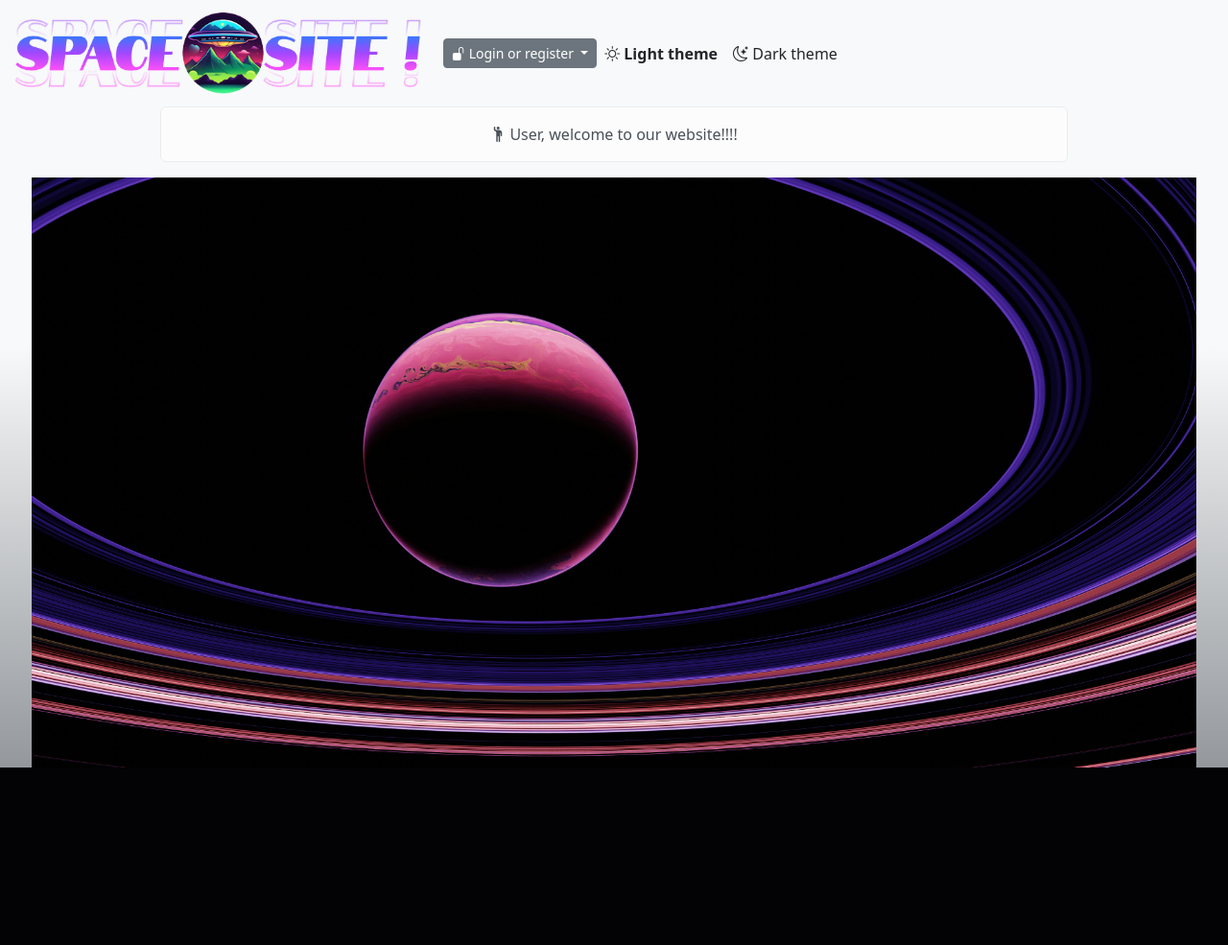
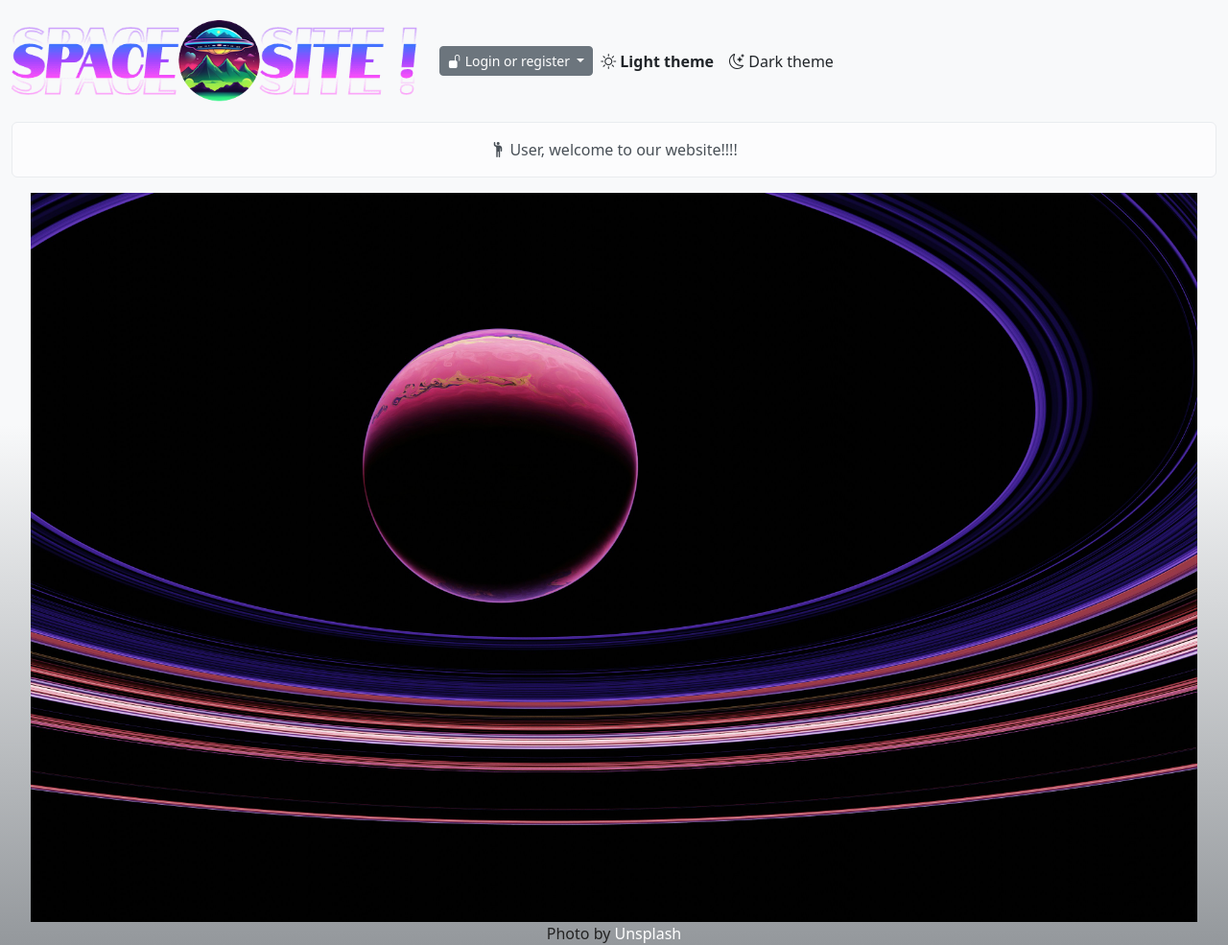
Before and after one commit to Ruslan-Bagautdinov/SpaceSite_FastApi, a FastAPI app: page / in a window 1280 px wide. Shown: the whole page at 96% size. Before the commit the page ends 800 px from the top, so only its background shows below. Run offline with FastAPI, Linux system fonts and the light colour scheme; data that the repository does not hold is empty.

```diff
--- a/static/css/mystyle.css
+++ b/static/css/mystyle.css
@@ -1,13 +1,3 @@
-html, body {
-    height: 100%;
-    width: 100%;
-    margin: 0; /* Optional: Remove default margin */
-    overflow: auto;
-}
-
-/*#wrapper {*/
-/*    min-height: 100%;*/
-/*}*/
 
 body.light-theme {
   /*background-color: #b9babb;*/
@@ -54,26 +44,14 @@ body.light-theme .custom-navbar .navbar-toggler-icon {
   font-weight: bold;
 }
 
-/*.page_main_box {*/
-/*    height: 100%;*/
-/*    width: 100%;*/
-/*    margin-bottom: 0;*/
-/*    margin-top: 0;*/
-/*    padding-bottom: 5px;*/
-/*    padding-top: 5px;*/
-/*}*/
-
-/*.small-image {*/
-/*    width: auto;*/
-/*    height: 200px;*/
-/*}*/
-
-.image-fluid {
-    width: 100%;
-    height: auto;
+.image-container {
+    position: relative;
+    width: 95vw; /* 95% of the viewport width */
+    left: 50%;
+    transform: translateX(-50%);
 }
 
-#unsplash-main {
-    max-width: 95%;
-    height: auto;
+.image-container img {
+    width: 100%; /* Ensures the image takes up the full width of its container */
+    height: auto; /* Maintains the aspect ratio */
 }
--- a/templates/base.html
+++ b/templates/base.html
@@ -20,57 +20,42 @@
     />
     {% endblock %}
   </head>
+
   <body>
+    <!-- Navbar -->
     {% include 'include/navbar.html' %}
 
-    <!-- Top Message  -->
-    <div class="container text-center p-0">
-
-        <div class="row">
-          <div class="col-0 col-sm-1"></div>
-          <div class="col-12 col-sm-10">
+    <!-- Main Content -->
+    <div class="container-fluid">
+        <div class="row text-center">
+            <div class="col">
+                <!-- Top message -->
                 {% block top_message %}
                 {% endblock %}
             </div>
-          <div class="col-0 col-sm-1"></div>
         </div>
-
-      </div>
-
-
-      <!-- Page Content  -->
-      <div class="container text-center p-0">
-
         <div class="row">
-          <div class="col-0 col-sm-1"></div>
-          <div class="col-12 col-sm-10">
+            <div class="col">
+                <!-- Page Content -->
                 {% block page_content %}
                 {% endblock %}
             </div>
-          <div class="col-0 col-sm-1"></div>
         </div>
-
-      </div>
-
-      <!-- Unsplash Photo  -->
-      <div class="container-fluid p-0">
-
-        <div class="row no-gutters justify-content-center">
+        <div class="row">
+            <div class="col-12">
+                <!-- Unsplash Content -->
                 {% block unsplash_content %}
                 {% endblock %}
             </div>
-
+        </div>
     </div>
 
-      <!-- Footer Content  -->
-      <div class="container-fluid text-center p-0">
-
-        <div class="row no-gutters justify-content-center">
+    <!-- Footer -->
+    <footer class="text-center">
+        <!-- Footer content -->
         {% block footer_content %}
         {% endblock %}
-        </div>
-
-      </div>
+    </footer>
 
     {% block scripts %}
     <!-- Light and Dark theme -->
@@ -121,7 +106,6 @@
       }
     </script>
 
-
     <script
       src="https://cdn.jsdelivr.net/npm/bootstrap@5.3.3/dist/js/bootstrap.bundle.min.js"
       integrity="sha384-YvpcrYf0tY3lHB60NNkmXc5s9fDVZLESaAA55NDzOxhy9GkcIdslK1eN7N6jIeHz"
--- a/templates/include/navbar.html
+++ b/templates/include/navbar.html
@@ -1,5 +1,5 @@
 <nav class="navbar sticky-top navbar-expand-lg navbar-light bg-light custom-navbar" id="my_navbar" data-bs-theme="dark">
-  <div class="container-fluid">
+  <div class="container-fluid p-2 g-0">
     <button
       class="navbar-toggler"
       type="button"
--- a/templates/root.html
+++ b/templates/root.html
@@ -14,7 +14,15 @@
 {% endblock %}
 
 {% block unsplash_content %}
-    <img src="{{ unsplash_photo }}" alt="Cosmos Image" class="img-fluid" id="unsplash-main">
+<div class="container-fluid">
+    <div class="row">
+        <div class="col-12">
+            <div class="image-container">
+                <img src="{{ unsplash_photo }}" class="img-fluid" alt="Cosmos Image">
+            </div>
+        </div>
+    </div>
+</div>
 {% endblock %}
 
 {% block footer_content %}
```
Lines whose indentation alone changed are shown as unchanged.
